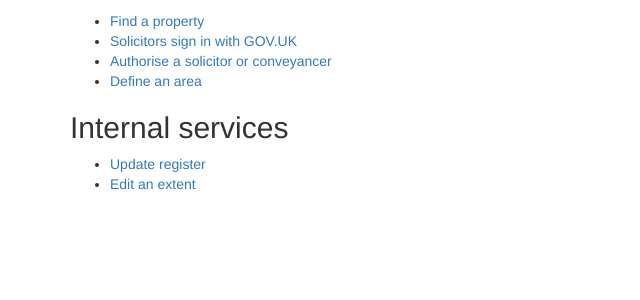
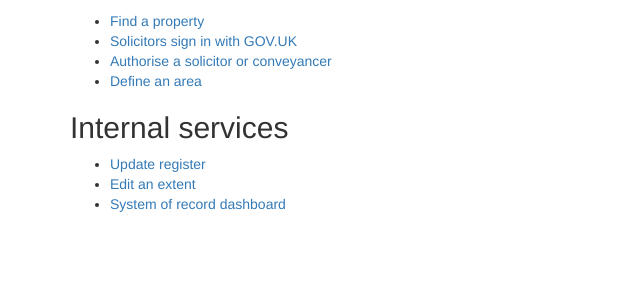
Before and after one commit to LandRegistry-Attic/concept-homepage, a Flask app: page / in a window 1280 px wide. Shown: the part 152-452 px from the top of the page, without its empty margins (0-640 px from the left). Run offline with Flask 2, Linux system fonts and the light colour scheme; some libraries are stand-ins or nearby versions.

Commit message:
Add link to system of record dashboard

```diff
--- a/templates/index.html
+++ b/templates/index.html
@@ -15,6 +15,7 @@
     <ul>
       <li><a href="http://update-register.service.landregistryconcept.co.uk">Update register</a></li>
       <li><a href="http://www.gov.uk.landregistryconcept.co.uk/editextent">Edit an extent</a></li>
+      <li><a href="http://system-of-record.service.landregistryconcept.co.uk/dashboard">System of record dashboard</a></li>
     </ul>
   </div>
 {% endblock %}
```
